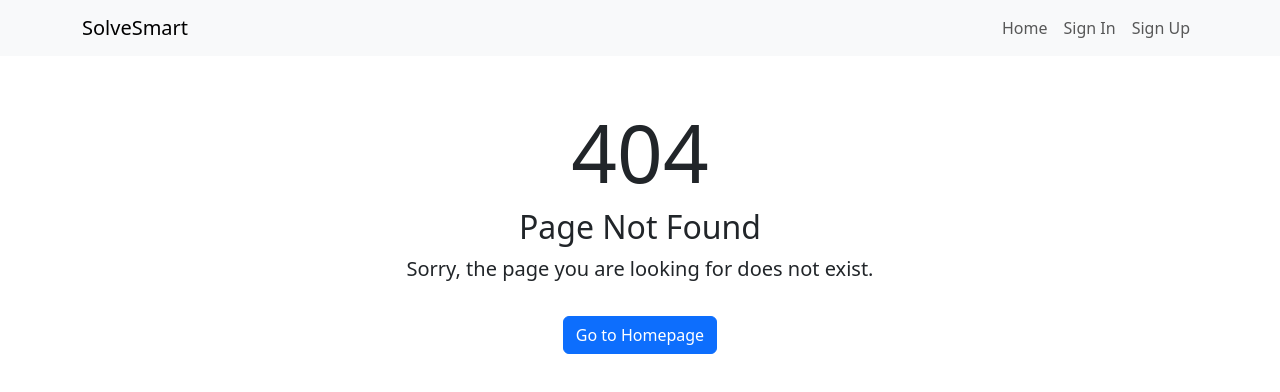
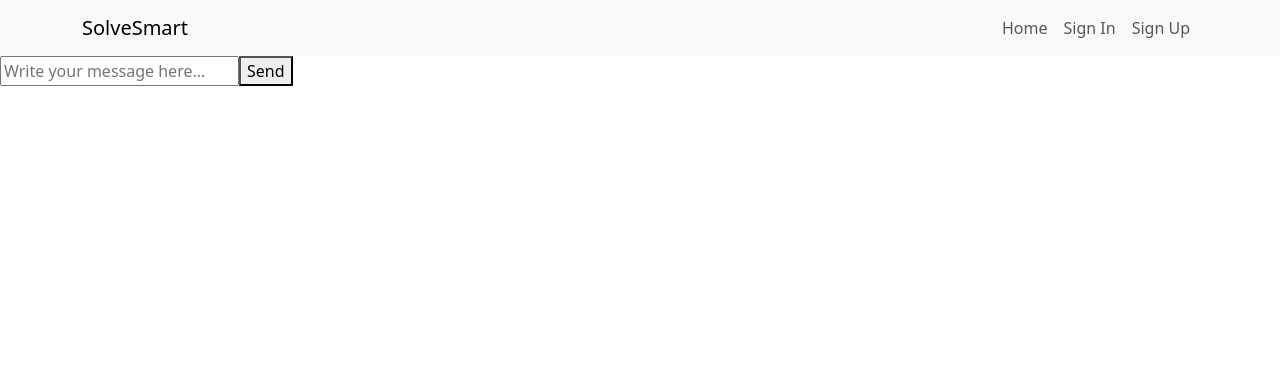
Before and after one commit to abdulrahmanYneam7O2023/SolveSmartAI, an Angular app: page /chat in a window 1280 px wide. Before the commit this address had no page. Shown: the top 392 px of the page. Built offline with nearby package versions, Linux system fonts and the light colour scheme.

Commit message:
Connecting front and back

```diff
--- a/src/app/app.routes.ts
+++ b/src/app/app.routes.ts
@@ -1,12 +1,14 @@
 import { Routes } from '@angular/router';
 import { SigninComponent } from './auth/signin/signin.component';
 import { SignupComponent } from './auth/signup/signup.component';
+import { ChatComponent } from './chat/chat.component';
 import { HomeComponent } from './home/home.component';
 import { NotFoundComponent } from './Errors/not-found/not-found.component';
 
 export const routes: Routes = [
   { path: '', component: HomeComponent },
   {path: 'home', component: HomeComponent },
+  {path: 'chat', component: ChatComponent },
   { path: 'signin', component: SigninComponent },
   { path: 'signup', component: SignupComponent },
   { path: '**', component: NotFoundComponent }
--- a/src/app/auth/signin/signin.component.html
+++ b/src/app/auth/signin/signin.component.html
@@ -16,7 +16,7 @@
                 name="email"
                 [(ngModel)]="signinData.email"
                 required
-                pattern="^[\\w-\\.]+@([\\w-]+\\.)+[\\w-]{2,4}$"
+                pattern="^[\w\.\-]+@[a-zA-Z0-9\.\-]+\.[a-zA-Z]{2,}$"
                 placeholder="Enter your email"
                 #email="ngModel"
               />
@@ -36,7 +36,7 @@
                 name="password"
                 [(ngModel)]="signinData.password"
                 required
-                pattern="^\d{6,}$"
+                pattern="^(?=.*[A-Za-z])(?=.*\d)[A-Za-z\d]{6,}$"
                 placeholder="Enter your password"
                 #password="ngModel"
               />
--- a/src/app/auth/signin/signin.component.ts
+++ b/src/app/auth/signin/signin.component.ts
@@ -2,6 +2,7 @@ import { Component } from '@angular/core';
 import { FormsModule } from '@angular/forms';
 import { RouterLink } from '@angular/router';
 import { CommonModule } from '@angular/common';
+import { HttpClient } from '@angular/common/http';
 
 
 @Component({
@@ -12,13 +13,23 @@ import { CommonModule } from '@angular/common';
   styleUrl: './signin.component.css'
 })
 export class SigninComponent {
+
   signinData = {
     email: '',
     password: ''
   };
 
+  constructor(private http: HttpClient) {}
+
   onSubmit() {
-    console.log('Signing IN', this.signinData);
-
-  }
+    this.http.post('https://localhost:7212/api/auth/login', this.signinData)
+      .subscribe({
+        next: (response) => {
+          console.log('User logged in successfully', response);
+        },
+        error: (err) => {
+          console.error('Login Error:', err);
+        }
+      });
+    }
 }
--- a/src/app/auth/signup/signup.component.html
+++ b/src/app/auth/signup/signup.component.html
@@ -7,6 +7,7 @@
 
           <form (ngSubmit)="onSubmit()" #signupForm="ngForm">
 
+
             <div class="mb-3">
               <label for="name" class="form-label">Full Name</label>
               <input
@@ -14,8 +15,9 @@
                 class="form-control"
                 id="name"
                 name="name"
-                [(ngModel)]="signupData.name"
+                [(ngModel)]="signupData.userName"
                 required
+                pattern="^[a-zA-Z\s]+$"
                 placeholder="Enter your full name"
                 #name="ngModel"
               >
@@ -38,7 +40,6 @@
                 #email="ngModel"
                 placeholder="Enter your email"
               >
-
               <small class="text-danger" *ngIf="email.invalid && email.touched">
                 Please enter a valid email address.
               </small>
@@ -54,17 +55,16 @@
                 name="password"
                 [(ngModel)]="signupData.password"
                 required
-                pattern=^.{6,}$
+                pattern="^(?=.*[a-z])(?=.*[\W_]).{6,}$"
                 #password="ngModel"
                 placeholder="Enter your password"
               >
-
               <small class="text-danger" *ngIf="password.invalid && password.touched">
-                Password is not valid.
+                Password must have at least one lowercase letter and one non-alphanumeric character.
               </small>
             </div>
 
-
+            <!-- Confirm Password Field -->
             <div class="mb-3">
               <label for="confirmPassword" class="form-label">Confirm Password</label>
               <input
@@ -85,7 +85,25 @@
               </small>
             </div>
 
+            <!-- Job Title Field -->
+            <div class="mb-3">
+              <label for="jobTitle" class="form-label">Job Title</label>
+              <input
+                type="text"
+                class="form-control"
+                id="jobTitle"
+                name="jobTitle"
+                [(ngModel)]="signupData.jobTitle"
+                required
+                placeholder="Enter your job title"
+                #jobTitle="ngModel"
+              >
+              <small class="text-danger" *ngIf="jobTitle.invalid && jobTitle.touched">
+                Job title is required.
+              </small>
+            </div>
 
+            <!-- Submit Button -->
             <div class="d-grid">
               <button type="submit" class="btn btn-primary" [disabled]="!signupForm.valid || signupData.password !== signupData.confirmPassword">
                 Create Account
@@ -93,7 +111,7 @@
             </div>
           </form>
 
-
+          <!-- Sign In Link -->
           <div class="text-center mt-3">
             <p>Already have an account? <a routerLink="/signin">Sign In</a></p>
           </div>
--- a/src/app/auth/signup/signup.component.ts
+++ b/src/app/auth/signup/signup.component.ts
@@ -1,24 +1,49 @@
 import { Component } from '@angular/core';
 import { FormsModule } from '@angular/forms';
 import { RouterLink } from '@angular/router';
-import { CommonModule } from '@angular/common'
+import { CommonModule } from '@angular/common';
+import { HttpClient } from '@angular/common/http';
 
 @Component({
   selector: 'app-signup',
   standalone: true,
   imports: [FormsModule, RouterLink, CommonModule],
   templateUrl: './signup.component.html',
-  styleUrl: './signup.component.css'
+  styleUrls: ['./signup.component.css']
 })
 export class SignupComponent {
   signupData = {
-    name: '',
+    userName: '',
     email: '',
     password: '',
-    confirmPassword: ''
+    confirmPassword: '',
+    jobTitle: ''
   };
 
+  constructor(private http: HttpClient) {}
+
   onSubmit() {
-    console.log('Register a New User', this.signupData);
+    if (this.signupData.password !== this.signupData.confirmPassword) {
+      console.error('Passwords do not match');
+      return;
+    }
+
+    this.http.post('https://localhost:7212/api/auth/register', this.signupData)
+    .subscribe({
+      next: (response) => {
+        console.log('User registered successfully', response);
+      },
+      error: (err) => {
+        console.error('Register Error:', err);
+        if (err.status === 400) {
+
+          alert(`Registration failed: ${err.error}`);
+        } else {
+
+          alert('An unknown error occurred.');
+        }
+      }
+    });
   }
+
 }
--- a/src/app/chat/chat.component.css
+++ b/src/app/chat/chat.component.css
@@ -0,0 +1,72 @@
+.chat-wrapper {
+    display: flex;
+    flex-direction: column;
+    height: 90vh;
+    max-width: 500px;
+    margin: 30px auto;
+    border: 1px solid #ccc;
+    border-radius: 10px;
+    background-color: #f9f9f9;
+    overflow: hidden;
+  }
+
+  .messages-container {
+    flex: 1;
+    display: flex;
+    flex-direction: column;
+    padding: 15px;
+    overflow-y: auto;
+    background-color: #e5ddd5;
+  }
+
+  .message {
+    max-width: 70%;
+    margin: 8px 0;
+    padding: 10px 15px;
+    border-radius: 20px;
+    word-wrap: break-word;
+    font-size: 16px;
+  }
+
+  /* رسالة اليوزر */
+  .user {
+    align-self: flex-end;
+    background-color: #dcf8c6;
+    text-align: right;
+  }
+
+  /* رسالة البوت */
+  .bot {
+    align-self: flex-start;
+    background-color: #ffffff;
+    text-align: left;
+  }
+
+  .input-area {
+    display: flex;
+    padding: 10px;
+    background-color: #fff;
+    border-top: 1px solid #ccc;
+  }
+
+  input[type="text"] {
+    flex: 1;
+    padding: 12px;
+    border: 1px solid #ccc;
+    border-radius: 20px;
+    outline: none;
+  }
+
+  button {
+    margin-left: 10px;
+    padding: 12px 20px;
+    background-color: #34b7f1;
+    border: none;
+    border-radius: 20px;
+    color: white;
+    cursor: pointer;
+  }
+
+  button:hover {
+    background-color: #0b93f6;
+  }
--- a/src/app/chat/chat.component.html
+++ b/src/app/chat/chat.component.html
@@ -1,11 +1,12 @@
-<div class="chat-box">
-    <textarea [(ngModel)]="userMessage" placeholder="Write your question"></textarea>
-    <button (click)="sendMessage()">Send</button>
-
-    <div *ngIf="isLoading">Loading...</div>
-
-    <div *ngIf="aiResponse">
-      <strong>Response</strong>
-      <p>{{ aiResponse }}</p>
+<div class="chat-wrapper">
+  <div class="messages-container">
+    <div *ngFor="let message of messages" class="message" [ngClass]="message.from">
+      {{ message.text }}
     </div>
   </div>
+
+  <div class="input-area">
+    <input type="text" [(ngModel)]="userInput" (keyup.enter)="sendMessage()" placeholder="Write your message here..." />
+    <button (click)="sendMessage()">Send</button>
+  </div>
+</div>
--- a/src/app/chat/chat.component.ts
+++ b/src/app/chat/chat.component.ts
@@ -1,30 +1,38 @@
 import { Component } from '@angular/core';
-import { ChatBotService } from '../services/chat-bot.service';
+import { CommonModule } from '@angular/common';
+import { FormsModule } from '@angular/forms';
 
 @Component({
   selector: 'app-chat',
   templateUrl: './chat.component.html',
+  standalone: true,
+  imports: [CommonModule, FormsModule],
 })
 export class ChatComponent {
-  userMessage: string = '';
-  aiResponse: string = '';
-  isLoading = false;
-
-  constructor(private chatBotService: ChatBotService) {}
+  userInput = '';
+  messages: { from: string, text: string }[] = [];
 
   sendMessage() {
-    if (!this.userMessage.trim()) return;
+    if (!this.userInput.trim()) return;
 
-    this.isLoading = true;
-    this.chatBotService.askQuestion(this.userMessage).subscribe({
-      next: (res) => {
-        this.aiResponse = res;
-        this.isLoading = false;
-      },
-      error: (err) => {
-        this.aiResponse = 'Error: ' + err.message;
-        this.isLoading = false;
-      }
+
+    this.messages.push({ from: 'user', text: this.userInput });
+
+
+    fetch('https://localhost:7212', {
+      method: 'POST',
+      headers: { 'Content-Type': 'application/json' },
+      body: JSON.stringify({ message: this.userInput })
+    })
+    .then(response => response.json())
+    .then(data => {
+
+      this.messages.push({ from: 'bot', text: data.response });
+    })
+    .catch(error => {
+      console.error('Error:', error);
     });
+
+    this.userInput = '';
   }
 }
--- a/src/app/home/home.component.ts
+++ b/src/app/home/home.component.ts
@@ -1,7 +1,7 @@
 import { CommonModule } from '@angular/common';
 import { Component } from '@angular/core';
 import { RouterLink } from '@angular/router';
-
+import { HttpClient } from '@angular/common/http';
 @Component({
   selector: 'app-home',
   standalone: true,
@@ -10,6 +10,7 @@ import { RouterLink } from '@angular/router';
   styleUrl: './home.component.css'
 })
 export class HomeComponent {
+
   features = [
     {
       title: 'Multi-Language Challenges',
@@ -27,4 +28,5 @@ export class HomeComponent {
       icon: 'bi-bullseye' // Icon for targeting/focus
     }
   ];
+
 }
--- a/src/main.ts
+++ b/src/main.ts
@@ -1,6 +1,16 @@
 import { bootstrapApplication } from '@angular/platform-browser';
 import { appConfig } from './app/app.config';
 import { AppComponent } from './app/app.component';
+import { provideHttpClient } from '@angular/common/http';
+import { provideRouter, RouterModule } from '@angular/router';
+import { routes } from './app/app.routes';
 
-bootstrapApplication(AppComponent, appConfig)
-  .catch((err) => console.error(err));
+bootstrapApplication(AppComponent,
+{
+  providers:[
+    provideHttpClient(),
+    provideRouter(routes),
+  ]
+}
+
+  ).catch(err => console.error(err));
```
Also changed, not shown: src/app/services/chat-bot.service.ts (deleted, +0 -13 lines), 1 other file (tests, documents, lock files or other folders).
